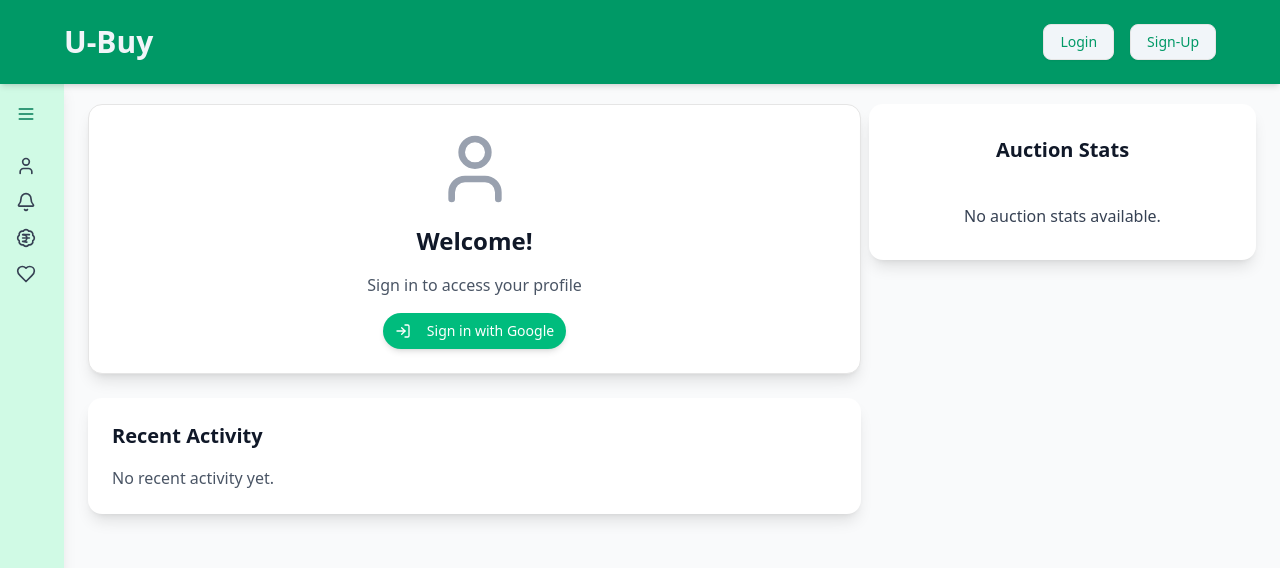
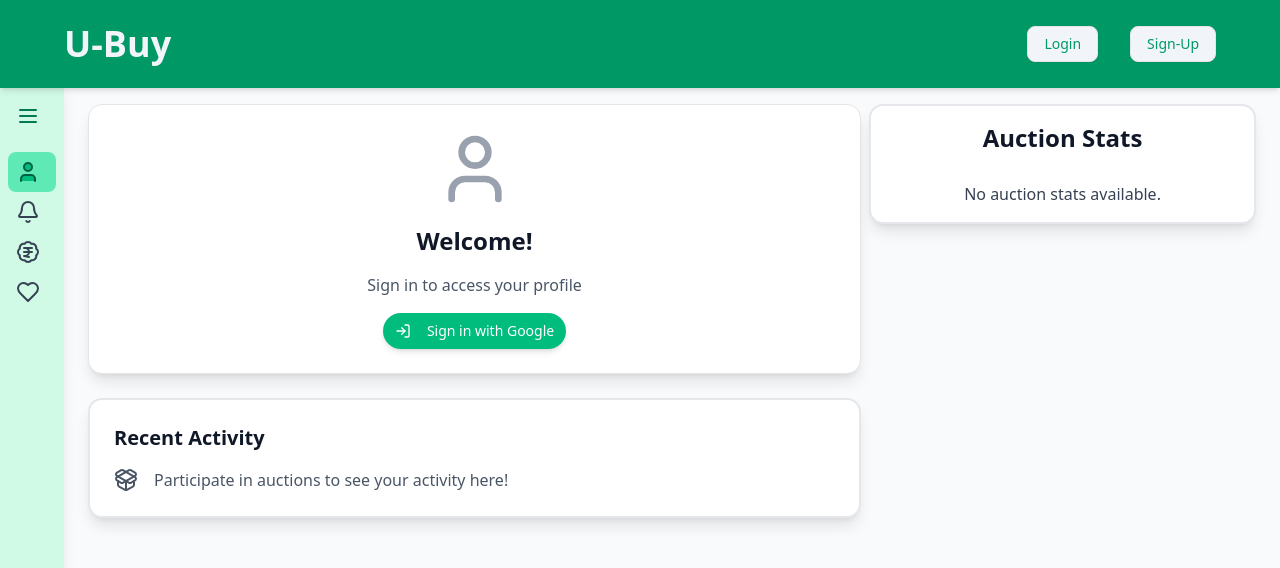
Before and after one commit to Anuj-0-3/Ubuy, a Next.js app: page /profile in a window 1280 px wide. Shown: the top 568 px of the page. Built offline with nearby package versions, Linux system fonts and the light colour scheme; no server answers.

Commit message:
feat: enhance profile and public profile pages with auction stats and recent activity updates

```diff
--- a/src/app/profile/page.tsx
+++ b/src/app/profile/page.tsx
@@ -4,7 +4,7 @@ import { useSession, signIn, signOut } from "next-auth/react";
 import { useEffect, useRef, useState } from "react";
 import { Button } from "@/components/ui/button";
 import { Card, CardHeader, CardContent } from "@/components/ui/card";
-import { LogOut, LogIn, Mail, User, Upload, Plus, Check } from "lucide-react";
+import { LogOut, LogIn, Mail, User, Upload, Plus, Check, Gavel, Trophy, PlusCircle, PackageOpen } from "lucide-react";
 import Image from "next/image";
 import { toast } from "sonner";
 import Link from "next/link";
@@ -262,8 +262,7 @@ const ProfilePage = () => {
                   <span>{session.user?.email}</span>
                 </div>
               </CardHeader>
-
-              <CardContent className="p-4 sm:p-6 flex justify-center flex-row gap-4">
+              <CardContent className="p-2 sm:p-1 flex justify-center flex-row gap-4">
                 <Button
                   onClick={handleUpdateProfile}
                   disabled={isUpdating}
@@ -298,10 +297,10 @@ const ProfilePage = () => {
           )}
         </Card>
 
-        <div className="bg-white shadow-lg rounded-xl p-6 mb-6">
+        <div className="bg-white border-2 border-gray-200 shadow-lg rounded-xl p-6 mb-6">
           <h3 className="text-lg sm:text-xl font-bold text-gray-900 mb-4">Recent Activity</h3>
           {recentActivities.length === 0 ? (
-            <p className="text-gray-600">No recent activity yet.</p>
+            <p className="text-gray-600 flex gap-4"><PackageOpen/> Participate in auctions to see your activity here!</p>
           ) : (
             <ul className="space-y-3">
               {recentActivities.map((activity, index) => {
@@ -341,28 +340,32 @@ const ProfilePage = () => {
         </div>
       </div>
 
-      <div className=" flex flex-col gap-6 h-full w-full sm:w-1/3 max-w-xl p-4 text-center sm:p-8 bg-white shadow-lg rounded-xl">
-        <h3 className="text-lg sm:text-xl font-bold text-gray-900 mb-4">Auction Stats</h3>
+      <div className=" flex flex-col gap-4 h-full w-full sm:w-1/3 max-w-xl p-4 text-center sm:p-4 sm:px-6 bg-white border-2 border-gray-200 shadow-lg rounded-xl">
+        <h3 className="text-lg sm:text-2xl font-bold text-gray-900 mb-3">Auction Stats</h3>
         {loading ? (
           <p className="text-gray-700">Loading auction stats...</p>
         ) : auctionStats ? (
           <div className="flex flex-col items-center gap-4">
             <div className="grid grid-cols-1 sm:grid-cols-2 lg:grid-cols-3 gap-4 w-full">
-              <div className="bg-emerald-100 border-1 p-2 sm:p-4 rounded-lg shadow-sm">
+              <div className="bg-emerald-100 border-1 p-2 sm:p-4 rounded-lg shadow-sm flex flex-col items-center">
+                <Gavel className="w-8 h-8 text-emerald-600 mb-2" />
                 <p className="text-lg sm:text-2xl font-bold text-emerald-600">{auctionStats.totalBids}</p>
                 <h4 className="text-base sm:text-lg font-semibold text-gray-700">Total Bids</h4>
               </div>
 
-              <div className="bg-emerald-100 border-1 p-2 sm:p-4 rounded-lg shadow-sm">
+              <div className="bg-emerald-100 border-1 p-2 sm:p-4 rounded-lg shadow-sm flex flex-col items-center">
+                <PlusCircle className="w-8 h-8 text-emerald-600 mb-2" />
                 <p className="text-lg sm:text-2xl font-bold text-emerald-600">{auctionStats.auctionsCreated}</p>
                 <h4 className="text-base sm:text-lg font-semibold text-gray-700">Auctions Created</h4>
               </div>
 
-              <div className="bg-emerald-100 border-1 p-2 sm:p-4 rounded-lg shadow-sm">
+              <div className="bg-emerald-100 border-1 p-2 sm:p-4 rounded-lg shadow-sm flex flex-col items-center">
+                <Trophy className="w-8 h-8 text-emerald-600 mb-2" />
                 <p className="text-lg sm:text-2xl font-bold text-emerald-600">{auctionStats.auctionsWon}</p>
                 <h4 className="text-base sm:text-lg font-semibold text-gray-700">Auctions Won</h4>
               </div>
             </div>
+
 
             <Link
               href={`/public-profile/${userId}`}
--- a/src/app/public-profile/[userId]/page.tsx
+++ b/src/app/public-profile/[userId]/page.tsx
@@ -2,7 +2,7 @@
 
 import { useEffect, useState } from "react";
 import { useParams } from "next/navigation";
-import { Loader2, LogIn } from "lucide-react";
+import { Loader2, LogIn, Gavel, PlusCircle, Trophy } from "lucide-react";
 import Image from "next/image";
 import { toast } from "sonner";
 import { Card, CardHeader, CardContent } from "@/components/ui/card";
@@ -150,7 +150,8 @@ export default function PublicProfilePage() {
                         Auction Stats
                     </h3>
                     <div className="grid grid-cols-1 sm:grid-cols-3 gap-4 mb-6">
-                        <div className="bg-emerald-100 p-4 rounded-lg shadow-sm text-center">
+                        <div className="bg-emerald-100 p-4 rounded-lg shadow-sm text-center flex flex-col items-center">
+                            <Gavel className="w-8 h-8 text-emerald-600 mb-2" />
                             <p className="text-lg sm:text-2xl font-bold text-emerald-600">
                                 {stats.totalBids}
                             </p>
@@ -159,7 +160,8 @@ export default function PublicProfilePage() {
                             </p>
                         </div>
 
-                        <div className="bg-emerald-100 p-4 rounded-lg shadow-sm text-center">
+                        <div className="bg-emerald-100 p-4 rounded-lg shadow-sm text-center flex flex-col items-center">
+                            <PlusCircle className="w-8 h-8 text-emerald-600 mb-2" />
                             <p className="text-lg sm:text-2xl font-bold text-emerald-600">
                                 {stats.auctionsCreated}
                             </p>
@@ -168,7 +170,8 @@ export default function PublicProfilePage() {
                             </p>
                         </div>
 
-                        <div className="bg-emerald-100 p-4 rounded-lg shadow-sm text-center">
+                        <div className="bg-emerald-100 p-4 rounded-lg shadow-sm text-center flex flex-col items-center">
+                            <Trophy className="w-8 h-8 text-emerald-600 mb-2" />
                             <p className="text-lg sm:text-2xl font-bold text-emerald-600">
                                 {stats.auctionsWon}
                             </p>
--- a/src/components/Navbar.tsx
+++ b/src/components/Navbar.tsx
@@ -1,7 +1,7 @@
 'use client';
 
 import React, { useState, useEffect } from 'react';
-import { useSession, signOut } from 'next-auth/react';
+import { useSession } from 'next-auth/react';
 import { Button } from './ui/button';
 import { Menu, X, Bell } from "lucide-react";
 import { motion } from 'framer-motion';
@@ -56,7 +56,7 @@ function Navbar() {
     <nav className="fixed top-0 left-0 w-full px-8 sm:px-16 z-50 p-6 shadow-md bg-emerald-600 text-white">
       <div className="container mx-auto flex justify-between items-center">
         <Link href="/" className="text-xl font-bold">
-          <h1 className='text-3xl font-bold text-slate-100 font-sans'>U-Buy</h1>
+          <h1 className='sm:text-4xl text-3xl font-bold text-slate-100 font-sans'>U-Buy</h1>
         </Link>
 
         {/* Mobile Navigation */}
@@ -85,14 +85,13 @@ function Navbar() {
         </div>
 
         {/* Desktop Navigation */}
-        <div className="hidden md:flex items-center space-x-4">
+        <div className="hidden md:flex text-base  items-center space-x-8">
           {session ? (
             <>
               <Link href="/auctions" className="hover:text-slate-100">Auctions</Link>
               <Link href="/create-auction" className="hover:text-slate-100">Create Auction</Link>
               <Link href="/bidded-auctions" className="hover:text-slate-100">Bidded Auctions</Link>
               <Link href="/profile" className="hover:text-slate-100">Profile</Link>
-              <Button onClick={() => signOut()} className="bg-slate-100 text-emerald-600" variant='outline'>Logout</Button>
             </>
           ) : (
             <>
@@ -146,9 +145,6 @@ function Navbar() {
             <Link href="/create-auction" onClick={() => setIsOpen(false)}>Create Auction</Link>
             <Link href="/bidded-auctions" onClick={() => setIsOpen(false)}>Bidded Auctions</Link>
             <Link href="/profile" onClick={() => setIsOpen(false)}>Profile</Link>
-            <Button onClick={() => { signOut(); setIsOpen(false); }} className="bg-slate-100 text-emerald-600" variant='outline'>
-              Logout
-            </Button>
           </>
         ) : (
           <>
--- a/src/components/ProfileSidebar.tsx
+++ b/src/components/ProfileSidebar.tsx
@@ -4,27 +4,28 @@ import { Menu, Bell, ChevronLeft, BadgeIndianRupee, User, Heart } from "lucide-r
 import { motion } from "framer-motion";
 import { useState } from "react";
 import Link from "next/link";
+import { usePathname } from "next/navigation";
 
 export default function ProfileSidebar() {
   const [isCollapsed, setIsCollapsed] = useState(true);
+  const pathname = usePathname();
 
   const menuItems = [
-    { href: "/profile", icon: <User className="w-5 h-5" />, label: "Profile" },
-    { href: "/profile/notifications", icon: <Bell className="w-5 h-5" />, label: "Notifications" },
-    { href: "/profile/my-auction", icon: <BadgeIndianRupee className="w-5 h-5" />, label: "Created Auction" },
-    { href: "/profile/wishlist", icon: <Heart className="w-5 h-5" />, label: "Wishlist" },
+    { href: "/profile", icon: User, label: "Profile" },
+    { href: "/profile/notifications", icon: Bell, label: "Notifications" },
+    { href: "/profile/my-auction", icon: BadgeIndianRupee, label: "Created Auction" },
+    { href: "/profile/wishlist", icon: Heart, label: "Wishlist" },
   ];
+
 
   return (
     <div className="flex min-h-[80vh] bg-white relative overflow-visible">
-      {/* Side Panel */}
       <motion.aside
         animate={{ width: isCollapsed ? 64 : 240 }}
         transition={{ duration: 0.3 }}
         className="bg-emerald-100 shadow-lg flex flex-col gap-4 py-4 overflow-visible relative"
       >
         <div className="flex flex-col items-center md:items-start px-2">
-          {/* Collapse/Expand Button with tooltip */}
           <div className="relative group w-full hidden sm:block">
             <button
               onClick={() => setIsCollapsed(!isCollapsed)}
@@ -32,9 +33,9 @@ export default function ProfileSidebar() {
               aria-label="Toggle Panel"
             >
               {isCollapsed ? (
-                <Menu className="w-5 h-5 text-emerald-700" />
+                <Menu className="w-5 h-5 sm:w-6 sm:h-6 text-emerald-700" />
               ) : (
-                <ChevronLeft className="w-5 h-5 text-emerald-700" />
+                <ChevronLeft className="w-5 h-5 sm:w-6 sm:h-6 text-emerald-700" />
               )}
             </button>
 
@@ -45,25 +46,33 @@ export default function ProfileSidebar() {
             )}
           </div>
 
-          {/* Menu Links with tooltips */}
-          {menuItems.map((item, idx) => (
+          {menuItems.map((item, idx) => {
+            const isActive = pathname === item.href;
+            const Icon = item.icon;
+            return (
               <div key={idx} className="relative group w-full">
                 <Link
                   href={item.href}
-                className="flex items-center justify-center sm:justify-start gap-2 text-gray-700 hover:text-emerald-700 w-full py-2 px-2 transition-colors rounded-md hover:bg-emerald-200"
+                  className={`flex items-center justify-center sm:justify-start gap-2 w-full p-2 rounded-md transition-colors
+                  ${isActive ? "bg-emerald-300 text-emerald-800 font-semibold" : "text-gray-700 hover:text-emerald-700 hover:bg-emerald-200"}
+        `}
                 >
-                {item.icon}
+                  <Icon
+                    className={`w-5 h-5 sm:w-6 sm:h-6 ${isActive ? "text-emerald-800 fill-emerald-500" : "text-gray-700 group-hover:text-emerald-700"
+                      }`}
+                  />
                   {!isCollapsed && <span>{item.label}</span>}
                 </Link>
 
-              {/* Tooltip for menu items */}
                 {isCollapsed && (
                   <div className="absolute left-full top-1/2 ml-2 -translate-y-1/2 px-3 py-1 bg-emerald-600 text-white text-xs rounded shadow-md opacity-0 group-hover:opacity-100 transition-opacity duration-200 whitespace-nowrap">
                     {item.label}
                   </div>
                 )}
               </div>
-          ))}
+            );
+          })}
+
         </div>
       </motion.aside>
     </div>
```
Lines whose indentation alone changed are shown as unchanged.
